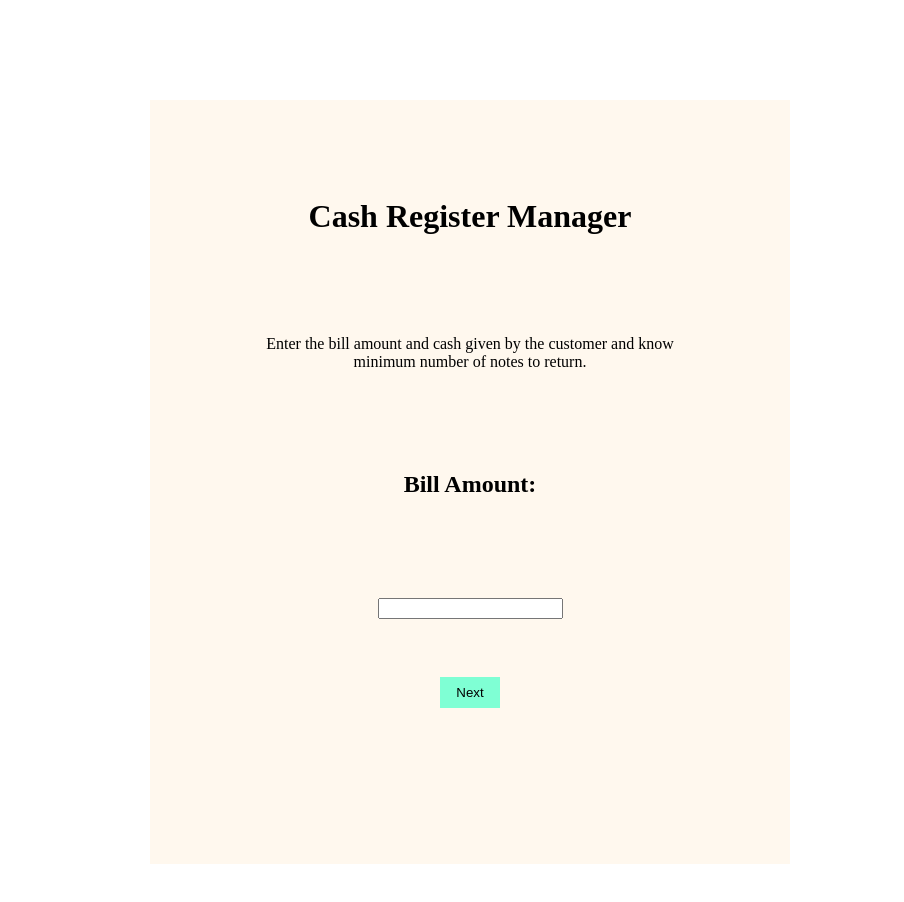
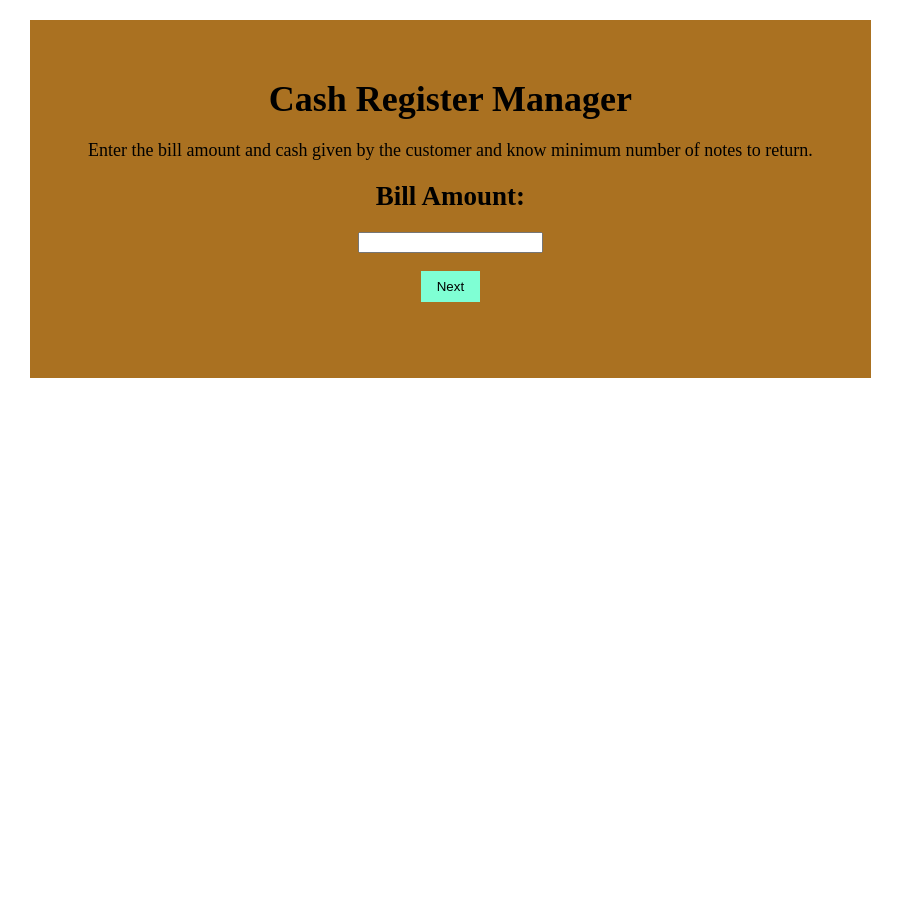
Before and after one commit to stutisk/mark-10, a plain HTML site: page index.html in a window 1280 px wide. Shown: the whole page, without its empty margins (0-904 px from the left). After the commit the page ends 800 px from the top, so only its background shows below. Drawn offline with Linux system fonts and the light colour scheme.

Commit message:
Update style.css

```diff
--- a/style.css
+++ b/style.css
@@ -1,18 +1,20 @@
+
 *,
 *::before,
 *::after {
-  margin: 50px;
-  box-sizing: border-box;
+  margin:10px;
+  box-sizing:border-box;
 }
 
 body {
   text-align: center;
   align-items: center;
+  font-size: large;
 }
 
 .container {
-  background-color: rgb(255, 248, 238);
-  max-width: 100%;
+  background-color: rgb(170, 113, 33);
+  width:max-content;;
   display: flex;
   justify-content: center;
   flex-direction: column;
@@ -34,32 +36,28 @@ label {
 }
 
 .btn:hover {
-  background-color: aqua;
+  background-color: rgb(219, 48, 18);
 }
 
 #cash-container {
   display: none;
   flex-direction: column;
   align-items: center;
+  background-color:aqua;
 }
 
 #change-container {
   display: none;
+  background-color:rgb(153, 101, 29);
 }
 
 th,
 td {
   border: 1px solid black;
   width: 2rem;
+
 }
 
 th {
-  background-color: beige;
+  background-color: rgb(244, 244, 250);
 }
-
-.container{
-    display:flex;
-    flex-direction: column;
-    width: 50vw;
-
-}
```
